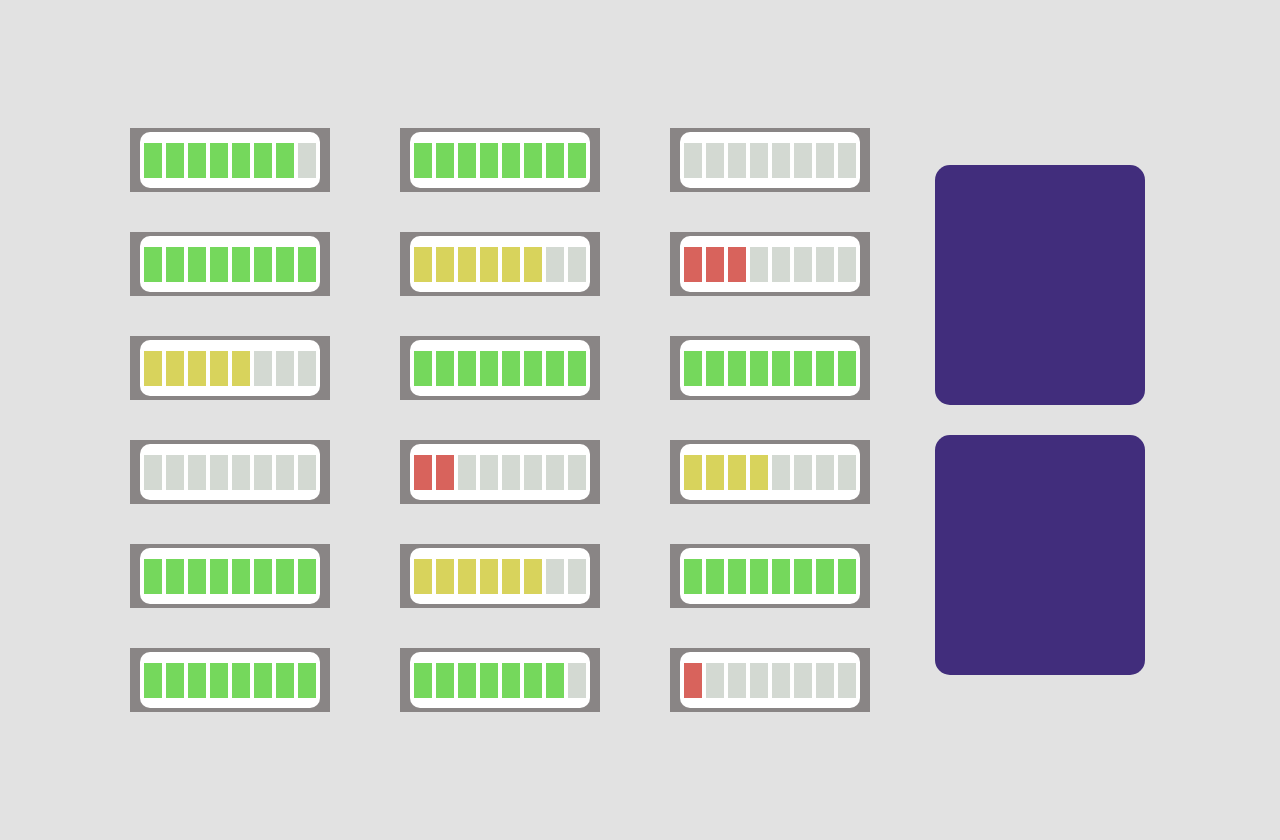
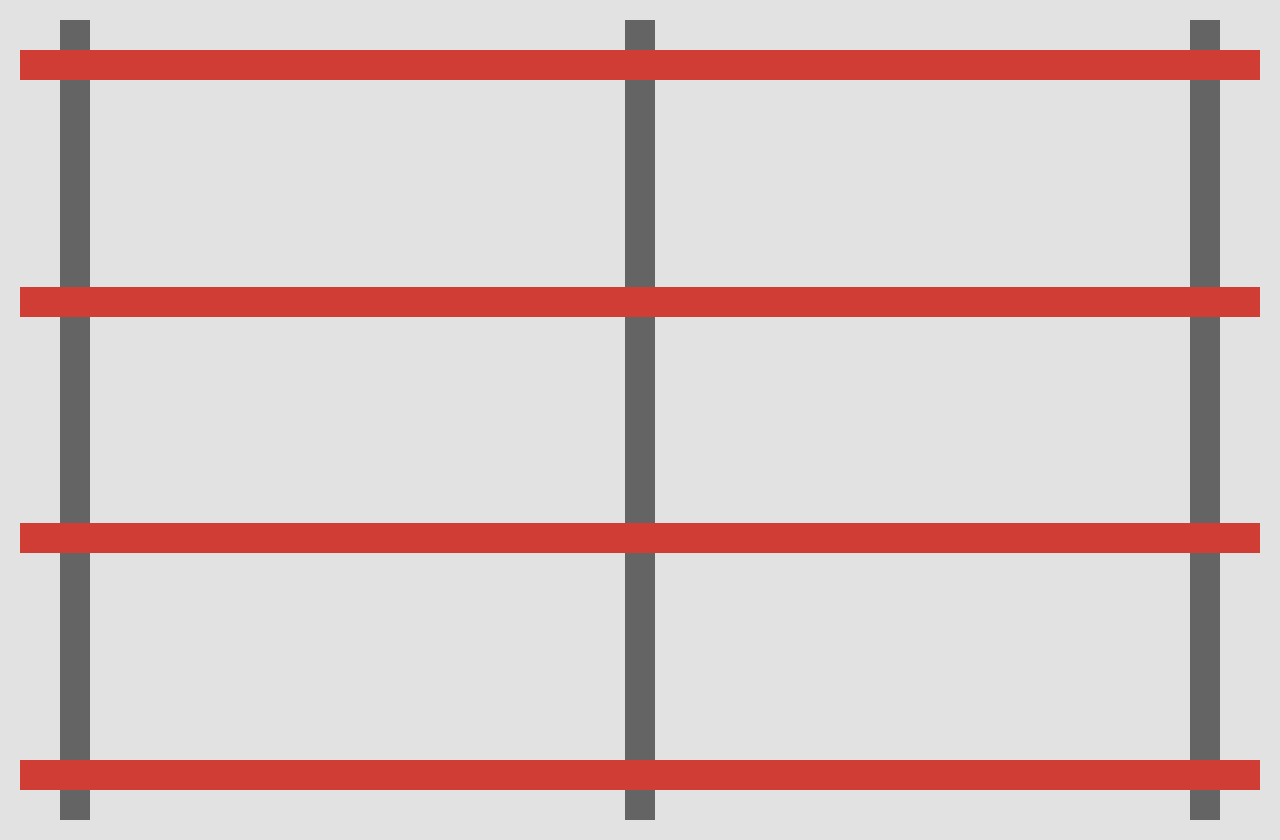
Before and after one commit to BimboDT/app-web, a React (Create React App) app in the folder bimbo-web/: page /rack in a window 1280 px wide. Built offline with nearby package versions, Linux system fonts and the light colour scheme.

Commit message:
Rack (Estantes y columnas)

```diff
--- a/bimbo-web/src/App.js
+++ b/bimbo-web/src/App.js
@@ -1,12 +1,13 @@
 import './styles/App.css';
 import Almacen from './componentes/Almacen';
+import Rack from './componentes/Rack';
 
 function App() {
   return (
     <div className="App">
       <br/>
       <br/>
-      <Almacen/>
+      <Rack/>
     </div>
   );
 }
--- /dev/null
+++ b/bimbo-web/src/componentes/Rack.js
@@ -0,0 +1,24 @@
+import "../styles/App.css";
+
+
+const Rack = () => {
+    return (
+        <div className='rack'>
+            <div className= 'background-cols'>
+                <div className='col'></div>
+                <div className='col'></div>
+                <div className='col'></div>
+            </div>
+            <div className='estante'>
+            </div>
+            <div className='estante'>
+            </div>
+            <div className='estante'>
+            </div>
+            <div className='estante'>
+            </div>
+        </div>
+    );
+};
+
+export default Rack;
--- a/bimbo-web/src/styles/App.css
+++ b/bimbo-web/src/styles/App.css
@@ -88,3 +88,47 @@
   max-width: 18px;
   margin: 2px;
 }
+
+
+.rack{
+  position:relative;
+  display: flex;
+  flex-direction: column;
+  justify-content: center;
+  align-items: center;
+  width: 100%;
+  height: 100vh;
+  justify-content: space-between;
+}
+
+
+.estante {
+  display: flex;
+  flex-direction: column;
+  justify-content: center;
+  max-width: 1416px;
+  width: 100%;
+  margin: 10px;
+  background-color:rgba(207, 61, 52);
+  height: 30px;
+  z-index: 1;
+  margin: 30px 0;
+}
+
+.background-cols {
+  position: absolute;
+  top: 0;
+  left: 0;
+  width: 100%;
+  height: 100%;
+  display: flex;
+  justify-content: space-between;
+  z-index: 0;
+}
+
+.col {
+  width: 30px;
+  background-color: rgba(100, 100, 100);
+  height: 100%;
+  margin: 0 40px;
+}
```
Also changed, not shown: package.json (added, +11 -0 lines), 1 other file (tests, documents, lock files or other folders).
